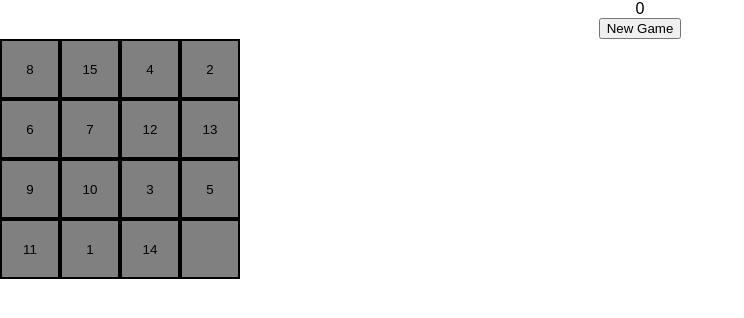
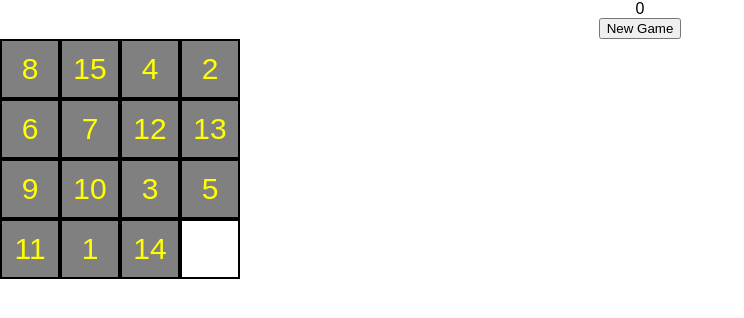
Before and after one commit to palzuncoff/specks-ts, a React app: page / in a window 1280 px wide. Shown: the top 318 px of the page, without its empty margins (0-744 px from the left). Built offline with nearby package versions, Linux system fonts and the light colour scheme.

Commit message:
Create Win

```diff
--- a/src/App.tsx
+++ b/src/App.tsx
@@ -8,6 +8,7 @@ import * as utils from './utils';
 class App extends React.Component {
 
     public state: IGame = {
+        end: false,
         error: null,
         field: {
             0: [],
@@ -39,6 +40,7 @@ class App extends React.Component {
                         rowIndex={+key}
                         row={this.state.field[key]}
                         raver={this.state.raver}
+                        end={this.state.end}
                     />
                 ))}
             </div>
@@ -51,12 +53,18 @@ class App extends React.Component {
         utils.delay(collection.SPECS_COLLECTION, this.setRaver).catch(error => {
             this.setState({ error });
             throw error;
-        })
+        }).then(() => this.setState({ end: false }))
     };
 
     private updateField = (columnIndex: number, rowIndex: number, value: number): void => {
         const field = utils.pass(columnIndex, rowIndex, this.state.field, value);
-        this.setField(field);
+        this.setField(field[0]);
+        if (field[1]) {
+            utils.delay(collection.SPECS_COLLECTION, this.setRaver).catch(error => {
+                this.setState({ error });
+                throw error;
+            }).then(() => this.setState({ end: true }))
+        }
     };
 
     private setField = (field: IRows): void => {
--- a/src/components/row.tsx
+++ b/src/components/row.tsx
@@ -2,6 +2,7 @@ import * as React from 'react';
 import Speck from './speck';
 
 export interface IRow {
+    end: boolean;
     raver: number;
     row: number[];
     rowIndex: number;
@@ -20,6 +21,7 @@ class Row extends React.Component<IRow> {
                         key={sp}
                         value={sp}
                         raver={this.props.raver}
+                        end={this.props.end}
                     />
                 ))}
             </div>
--- a/src/components/speck.tsx
+++ b/src/components/speck.tsx
@@ -1,6 +1,7 @@
 import * as React from 'react';
 
 export interface ISpeck {
+    end: boolean;
     raver: number;
     value: number;
     rowIndex: number;
@@ -12,8 +13,16 @@ class Speck extends React.Component<ISpeck> {
     public render() {
         return (
             <button
-                style={{ width: '60px', height: '60px', borderStyle: 'solid', backgroundColor: this.onRave() }}
+                style={{
+                    backgroundColor: this.color(),
+                    borderStyle: 'solid',
+                    color: 'yellow',
+                    fontSize: 30,
+                    height: '60px',
+                    width: '60px',
+                }}
                 onClick={this.handleOnMove}
+                disabled={this.props.end}
             >
                 {this.props.value !== 0 ? this.props.value : null}
             </button>
@@ -22,11 +31,12 @@ class Speck extends React.Component<ISpeck> {
 
     private handleOnMove = (): void => {
         this.props.updateField(this.props.columnIndex, this.props.rowIndex, this.props.value)
-    }
+    };
 
-    private onRave = (): string => {
+    private color = (): string => {
         const { raver, value } = this.props;
-        return raver === value && raver !== 0 ? 'red' : 'grey'
+        if (value === 0) { return 'white' }
+        return raver === value ? 'red' : 'grey'
     }
 }
 
--- a/src/constants/index.ts
+++ b/src/constants/index.ts
@@ -11,7 +11,7 @@ export const WIN: string = JSON.stringify({
     2: [9, 10, 11, 12],
     3: [13, 14, 15, 0],
 });
-export const passToWin: IRows = {
+export const PASS_TO_WIN: IRows = {
     0: [1, 2, 3, 4],
     1: [5, 6, 7, 8],
     2: [9, 10, 11, 0],
--- a/src/interfaces.d.ts
+++ b/src/interfaces.d.ts
@@ -8,7 +8,8 @@ interface IRows {
 interface IGame {
     field: IRows;
     raver: number;
-    error: any | null;
+    error: any;
+    end: boolean;
 }
 
 interface ICount {
--- a/src/utils/index.ts
+++ b/src/utils/index.ts
@@ -12,7 +12,7 @@ export function startGame(): IRows {
     }
 }
 
-export function pass(x: number, y: number, field: IRows, value: number): IRows {
+export function pass(x: number, y: number, field: IRows, value: number): [IRows, boolean] {
     const index: number[] = wereMove(x, y, field);
     if (index[0] > -1) {
         const nextField: IRows = {
@@ -22,9 +22,9 @@ export function pass(x: number, y: number, field: IRows, value: number): IRows {
         nextField[index[0]][index[1]] = value;
         storePass();
 
-        return nextField;
+        return [nextField, JSON.stringify(nextField) === collection.WIN];
     }
-    return field;
+    return [field, false];
 }
 
 export function wereMove(x: number, y: number, field: IRows): number[] {
```
Also changed, not shown: 1 other file (tests, documents, lock files or other folders).
